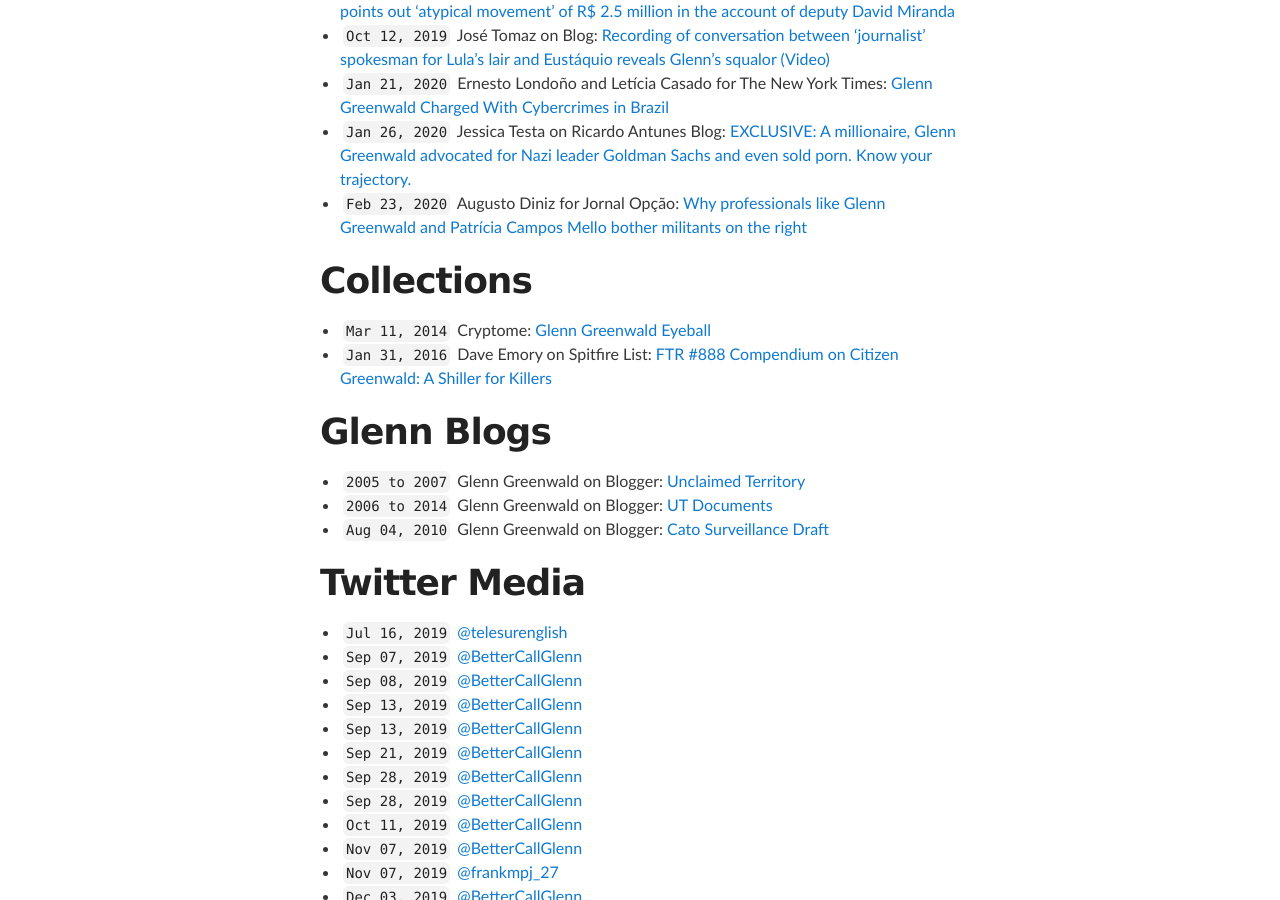
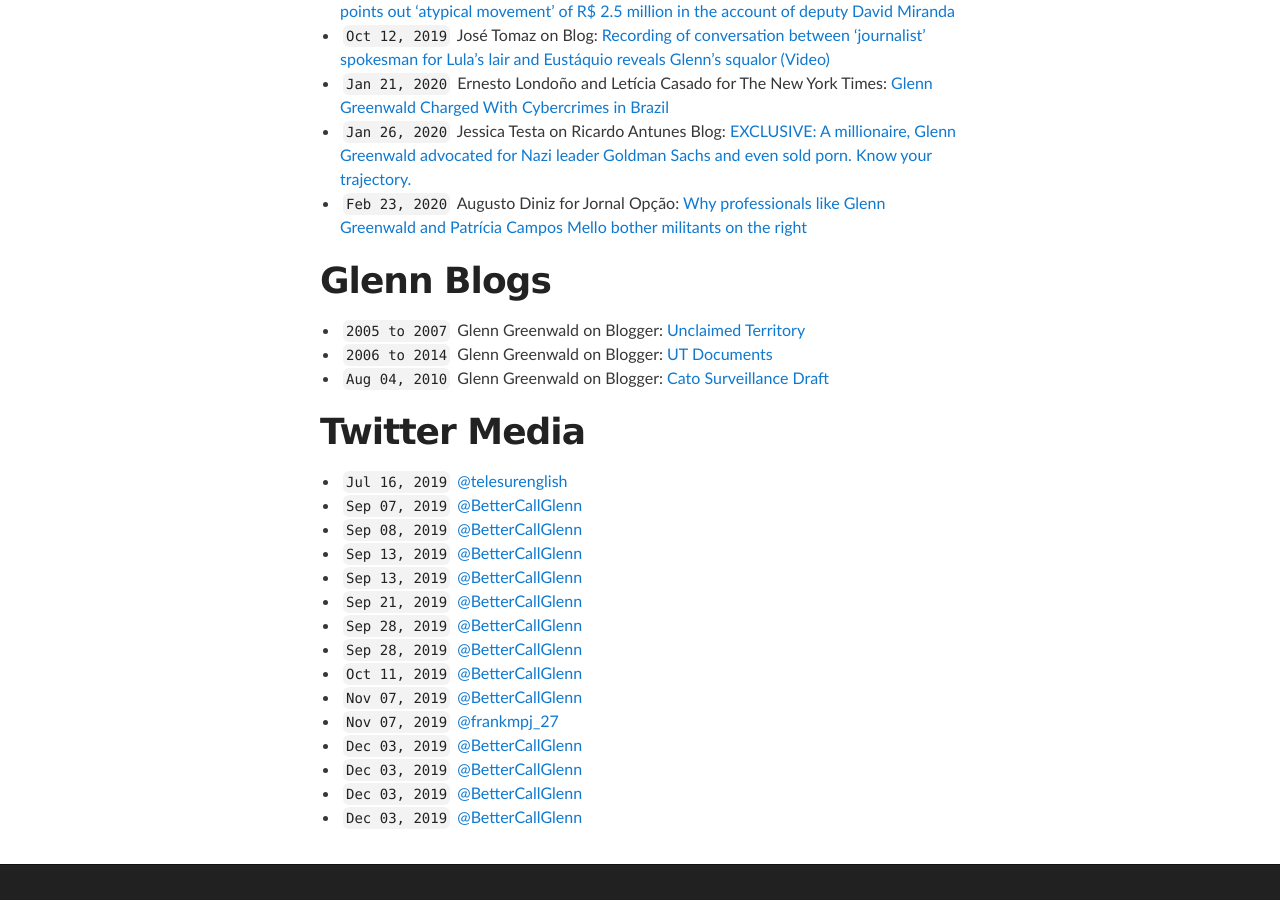
Before and after one commit to masternotions/masternotions.github.io, a Jekyll site: the page built from articles.md, in a window 1280 px wide and 900 px high, scrolled down 2170 px. Built offline with Jekyll 4.4.1, drawn with Linux system fonts in a browser that asks for light colours.

Commit message:
Update articles.md

```diff
--- a/articles.md
+++ b/articles.md
@@ -54,11 +54,6 @@ title: Articles
 - ``Jan 26, 2020`` Jessica Testa on Ricardo Antunes Blog: [EXCLUSIVE: A millionaire, Glenn Greenwald advocated for Nazi leader Goldman Sachs and even sold porn. Know your trajectory.](https://ricardoantunes.com.br/exclusivo-milionario-glenn-greenwald-advogou-para-lider-nazista-goldman-sachs-e-vendeu-ate-filme-porno-conheca-sua-trajetoria/)
 - ``Feb 23, 2020`` Augusto Diniz for Jornal Opção: [Why professionals like Glenn Greenwald and Patrícia Campos Mello bother militants on the right](https://www.jornalopcao.com.br/colunas-e-blogs/conexao/por-que-profissionais-como-glenn-greenwald-e-patricia-campos-mello-incomodam-tanto-militantes-da-direita-237490/)
 
-# Collections
-
-- ``Mar 11, 2014`` Cryptome: [Glenn Greenwald Eyeball](https://cryptome.org/2014-info/glenn-greenwald/glenn-greenwald.htm)
-- ``Jan 31, 2016`` Dave Emory on Spitfire List: [FTR #888 Compendium on Citizen Greenwald: A Shiller for Killers](http://spitfirelist.com/for-the-record/ftr-888-compendium-on-citizen-greenwald-a-shiller-for-killers/)
-
 # Glenn Blogs
 
 - ``2005 to 2007`` Glenn Greenwald on Blogger: [Unclaimed Territory](http://glenngreenwald.blogspot.com/)
```
